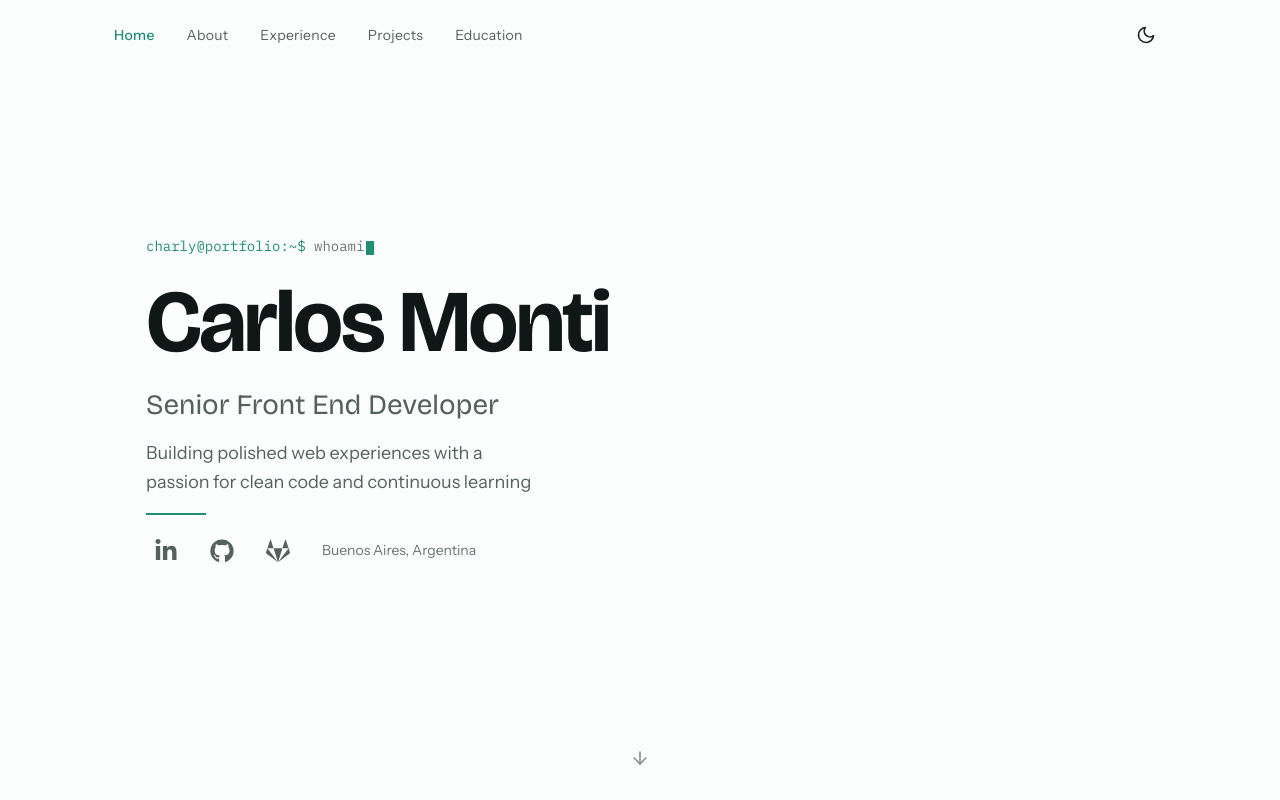
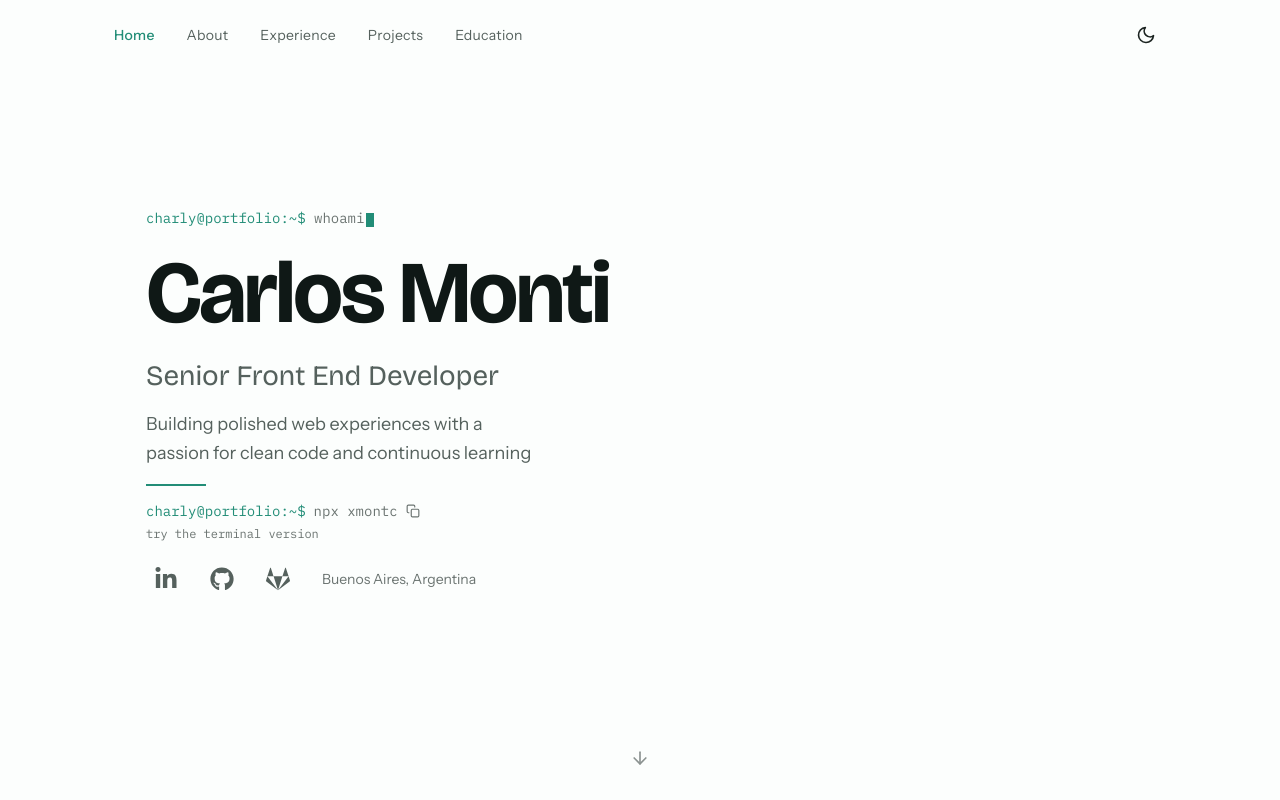
Before and after one commit to testacode/resume, a Next.js app: page / in a window 1280 px wide. Shown: the top 800 px of the page. Built offline with nearby package versions, Linux system fonts and the light colour scheme.

Commit message:
feat: add npx xmontc mention (hero terminal block + footer)
Hero gets a second terminal line with copy-to-clipboard for the
npx xmontc command and a muted hint; footer build string mentions
the CLI.

```diff
--- a/src/components/layout/Footer/Footer.tsx
+++ b/src/components/layout/Footer/Footer.tsx
@@ -9,7 +9,7 @@ type Props = {
 
 export function Footer({ social, name }: Props) {
   const currentYear = new Date().getFullYear();
-  const buildInfo = 'v2.0.0 · next 16 · cloudflare workers';
+  const buildInfo = 'v2.0.0 · next 16 · cloudflare workers · npx xmontc';
 
   return (
     <footer className={styles.footer}>
--- a/src/components/sections/Hero/Hero.module.css
+++ b/src/components/sections/Hero/Hero.module.css
@@ -71,6 +71,53 @@
   transform-origin: left center;
 }
 
+.cli {
+  display: flex;
+  flex-direction: column;
+  align-items: center;
+  gap: var(--space-1);
+}
+
+.cliButton {
+  display: inline-flex;
+  align-items: center;
+  gap: var(--space-2);
+  padding: 0;
+  border: none;
+  background: none;
+  cursor: pointer;
+  font-family: var(--font-mono);
+  font-size: var(--text-sm);
+  font-weight: 400;
+  color: var(--color-text-muted);
+  transition: color var(--transition-fast);
+}
+
+.cliButton:hover {
+  color: var(--color-text-secondary);
+}
+
+.cliIcon {
+  display: inline-flex;
+  align-items: center;
+}
+
+.cliHint {
+  font-family: var(--font-mono);
+  font-size: var(--text-xs);
+  color: var(--color-text-muted);
+}
+
+.visuallyHidden {
+  position: absolute;
+  width: 1px;
+  height: 1px;
+  margin: -1px;
+  overflow: hidden;
+  clip-path: inset(50%);
+  white-space: nowrap;
+}
+
 .bottom {
   display: flex;
   flex-direction: column;
@@ -120,6 +167,10 @@
     transform-origin: left center;
   }
 
+  .cli {
+    align-items: flex-start;
+  }
+
   .bottom {
     flex-direction: row;
     gap: var(--space-6);
--- a/src/components/sections/Hero/Hero.tsx
+++ b/src/components/sections/Hero/Hero.tsx
@@ -1,7 +1,8 @@
 'use client';
 
+import { useRef, useState } from 'react';
 import { motion } from 'motion/react';
-import { FiArrowDown } from 'react-icons/fi';
+import { FiArrowDown, FiCheck, FiCopy } from 'react-icons/fi';
 import { SocialLinks } from '@/components/ui/SocialLinks';
 import { heroName, heroItem } from '@/lib/animations';
 import type { PersonalInfo } from '@/types/resume';
@@ -11,8 +12,21 @@ type Props = {
   data: PersonalInfo;
 };
 
+const CLI_COMMAND = 'npx xmontc';
+
 export function Hero({ data }: Props) {
   const { name, title, tagline, address, social } = data;
+  const [copied, setCopied] = useState(false);
+  const copyTimeoutRef = useRef<number | null>(null);
+
+  const handleCopy = async () => {
+    await navigator.clipboard.writeText(CLI_COMMAND);
+    setCopied(true);
+    if (copyTimeoutRef.current !== null) {
+      window.clearTimeout(copyTimeoutRef.current);
+    }
+    copyTimeoutRef.current = window.setTimeout(() => setCopied(false), 2000);
+  };
 
   return (
     <section id="home" className={styles.hero}>
@@ -44,6 +58,26 @@ export function Hero({ data }: Props) {
         />
 
         <motion.div initial="hidden" animate="visible" variants={heroItem(1.0)}>
+          <div className={styles.cli}>
+            <button
+              type="button"
+              className={styles.cliButton}
+              onClick={handleCopy}
+              aria-label="Copy npx xmontc to clipboard"
+            >
+              <span className={styles.prompt}>charly@portfolio:~$</span> {CLI_COMMAND}
+              <span className={styles.cliIcon} aria-hidden="true">
+                {copied ? <FiCheck size={14} /> : <FiCopy size={14} />}
+              </span>
+            </button>
+            <span className={styles.visuallyHidden} role="status">
+              {copied ? 'copied to clipboard' : ''}
+            </span>
+            <p className={styles.cliHint}>try the terminal version</p>
+          </div>
+        </motion.div>
+
+        <motion.div initial="hidden" animate="visible" variants={heroItem(1.2)}>
           <div className={styles.bottom}>
             <SocialLinks links={social} size="lg" />
             <p className={styles.location}>
```
Also changed, not shown: 1 other file (tests, documents, lock files or other folders).
